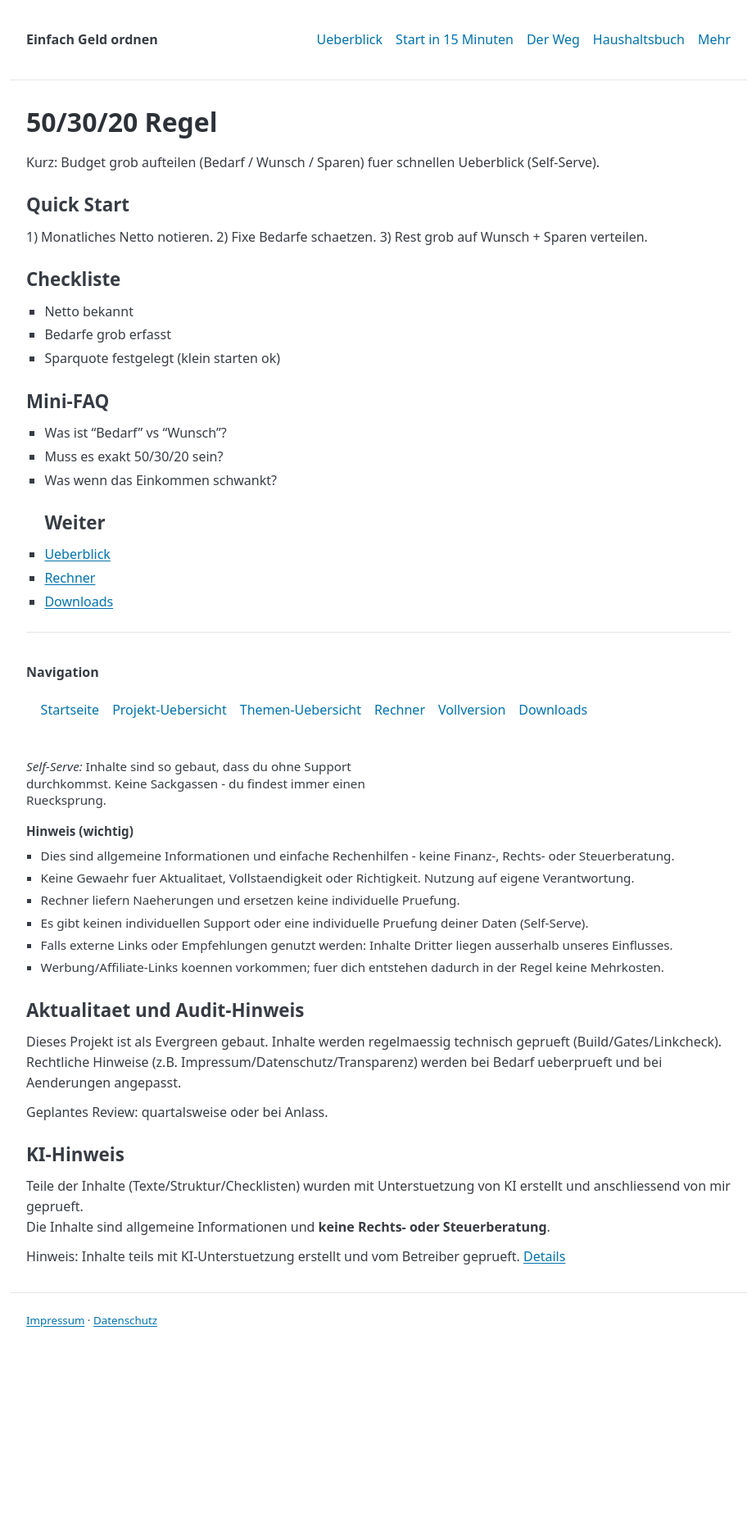
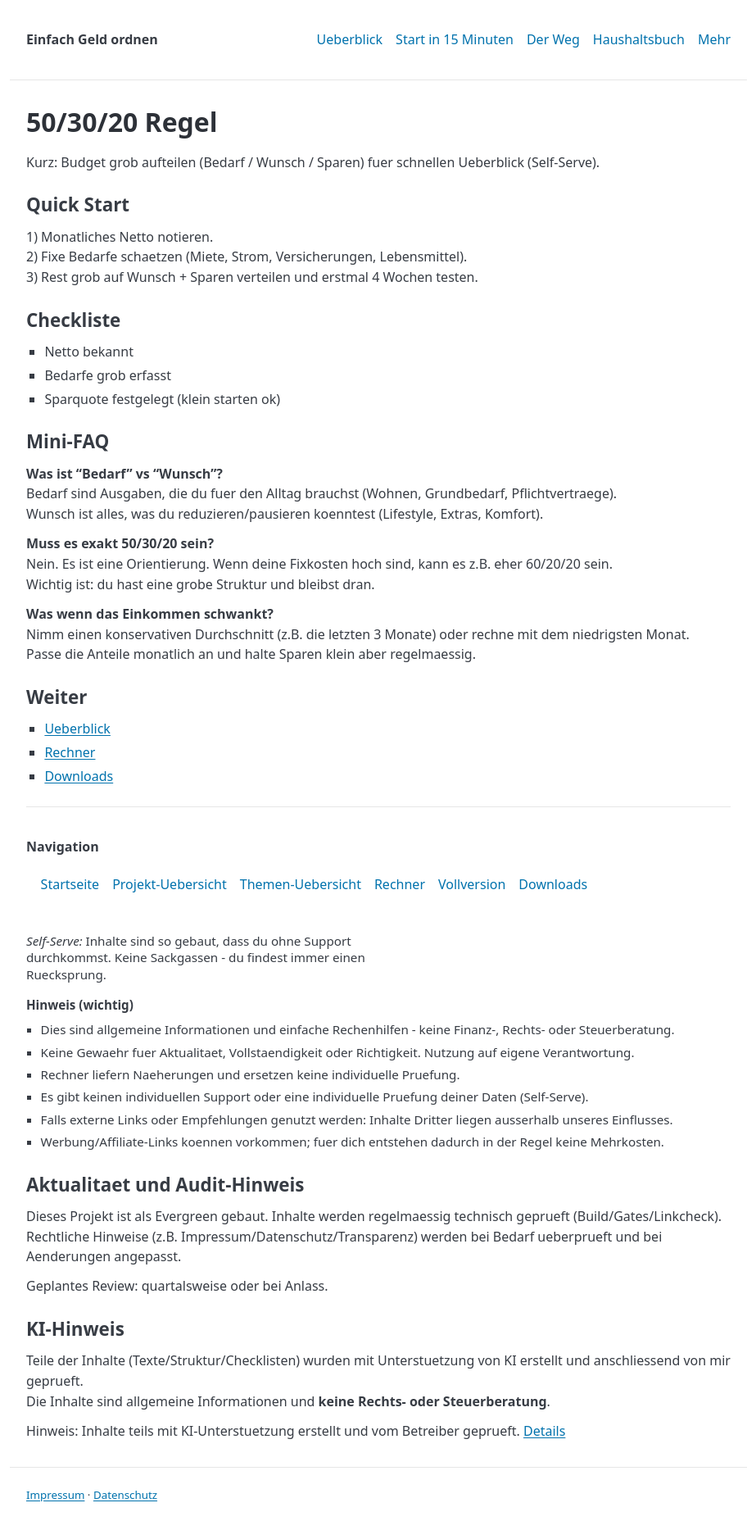
Before and after one commit to gluecklich-tools/einfach-geld-ordnen, a Jekyll site: the page built from seiten/budget-50-30-20.md, in a window 1280 px wide. Shown: the whole page at 82% size, without its empty margins (178-1101 px from the left). Built offline with Jekyll 4.4.1, drawn with Linux system fonts in a browser that asks for light colours; before the commit the page ends 1643 px from its top, so only the background shows below that.

Commit message:
Klaus-Run: automated gates + push 2026-02-22 11:06

```diff
--- a/seiten/budget-50-30-20.md
+++ b/seiten/budget-50-30-20.md
@@ -2,16 +2,18 @@
 permalink: /seiten/budget-50-30-20.html
 layout: default
 title: "50/30/20 Regel"
-permalink: /seiten/budget-50-30-20.html
-description: "50/30/20 Regel – kurze Einordnung + klare nächste Schritte. Haushaltsbuch, Fixkosten, Rücklagen, Schulden: einfach ohne App."
+description: "50/30/20 Regel – kurze Einordnung + klare naechste Schritte. Haushaltsbuch, Fixkosten, Ruecklagen, Schulden: einfach ohne App."
 ---
+
 # 50/30/20 Regel
 
 Kurz: Budget grob aufteilen (Bedarf / Wunsch / Sparen) fuer schnellen Ueberblick (Self-Serve).
 
 ## Quick Start
 
-1) Monatliches Netto notieren. 2) Fixe Bedarfe schaetzen. 3) Rest grob auf Wunsch + Sparen verteilen.
+1) Monatliches Netto notieren.
+2) Fixe Bedarfe schaetzen (Miete, Strom, Versicherungen, Lebensmittel).
+3) Rest grob auf Wunsch + Sparen verteilen und erstmal 4 Wochen testen.
 
 ## Checkliste
 
@@ -21,9 +23,18 @@
 
 ## Mini-FAQ
 
-- Was ist "Bedarf" vs "Wunsch"?
-- Muss es exakt 50/30/20 sein?
-- Was wenn das Einkommen schwankt?
+**Was ist "Bedarf" vs "Wunsch"?**
+Bedarf sind Ausgaben, die du fuer den Alltag brauchst (Wohnen, Grundbedarf, Pflichtvertraege).
+Wunsch ist alles, was du reduzieren/pausieren koenntest (Lifestyle, Extras, Komfort).
+
+**Muss es exakt 50/30/20 sein?**
+Nein. Es ist eine Orientierung. Wenn deine Fixkosten hoch sind, kann es z.B. eher 60/20/20 sein.
+Wichtig ist: du hast eine grobe Struktur und bleibst dran.
+
+**Was wenn das Einkommen schwankt?**
+Nimm einen konservativen Durchschnitt (z.B. die letzten 3 Monate) oder rechne mit dem niedrigsten Monat.
+Passe die Anteile monatlich an und halte Sparen klein aber regelmaessig.
+
 ## Weiter
 - [Ueberblick]({{ site.baseurl }}/pillar/einfach-geld-ordnen.html)
 - [Rechner]({{ site.baseurl }}/seiten/rechner-uebersicht.html)
```
